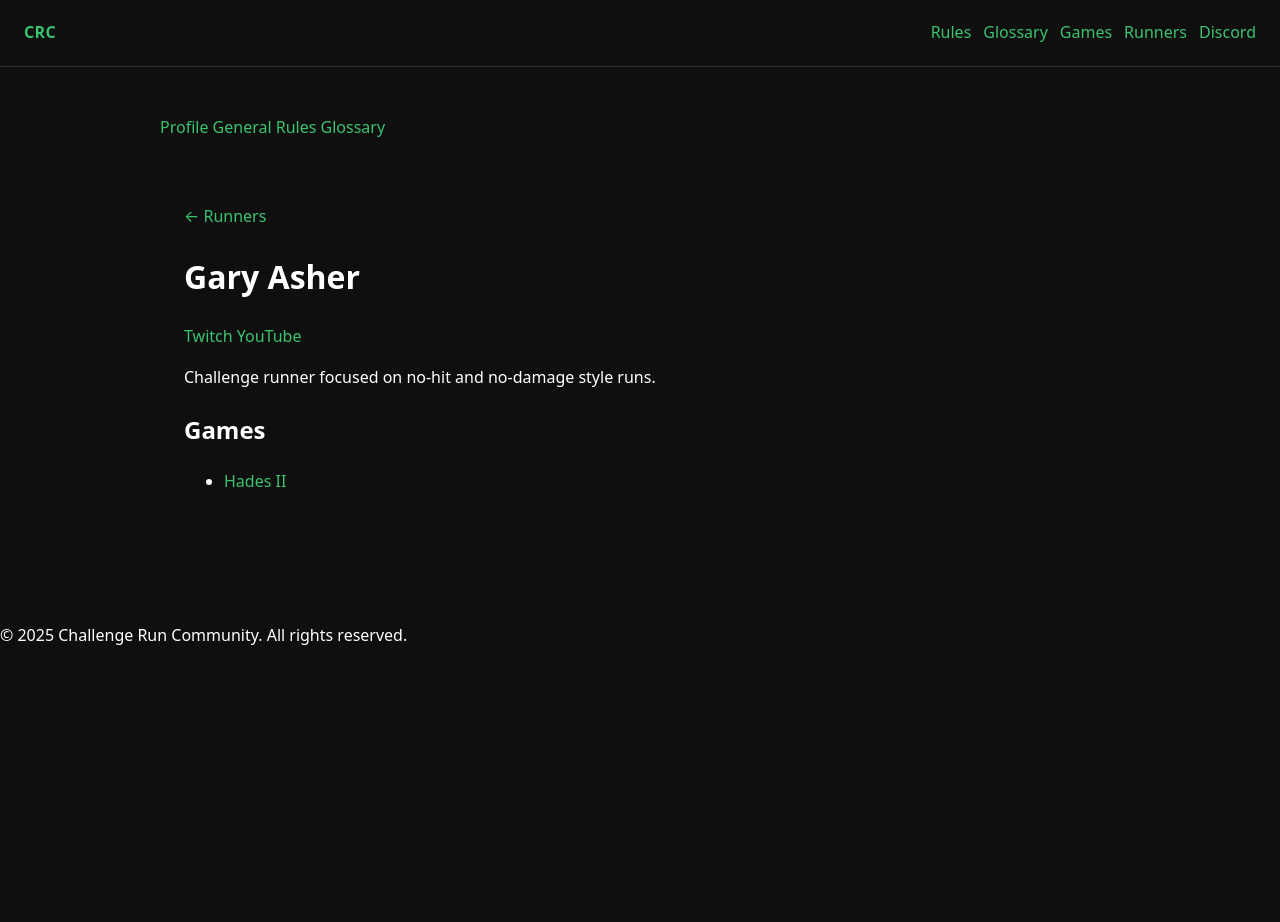
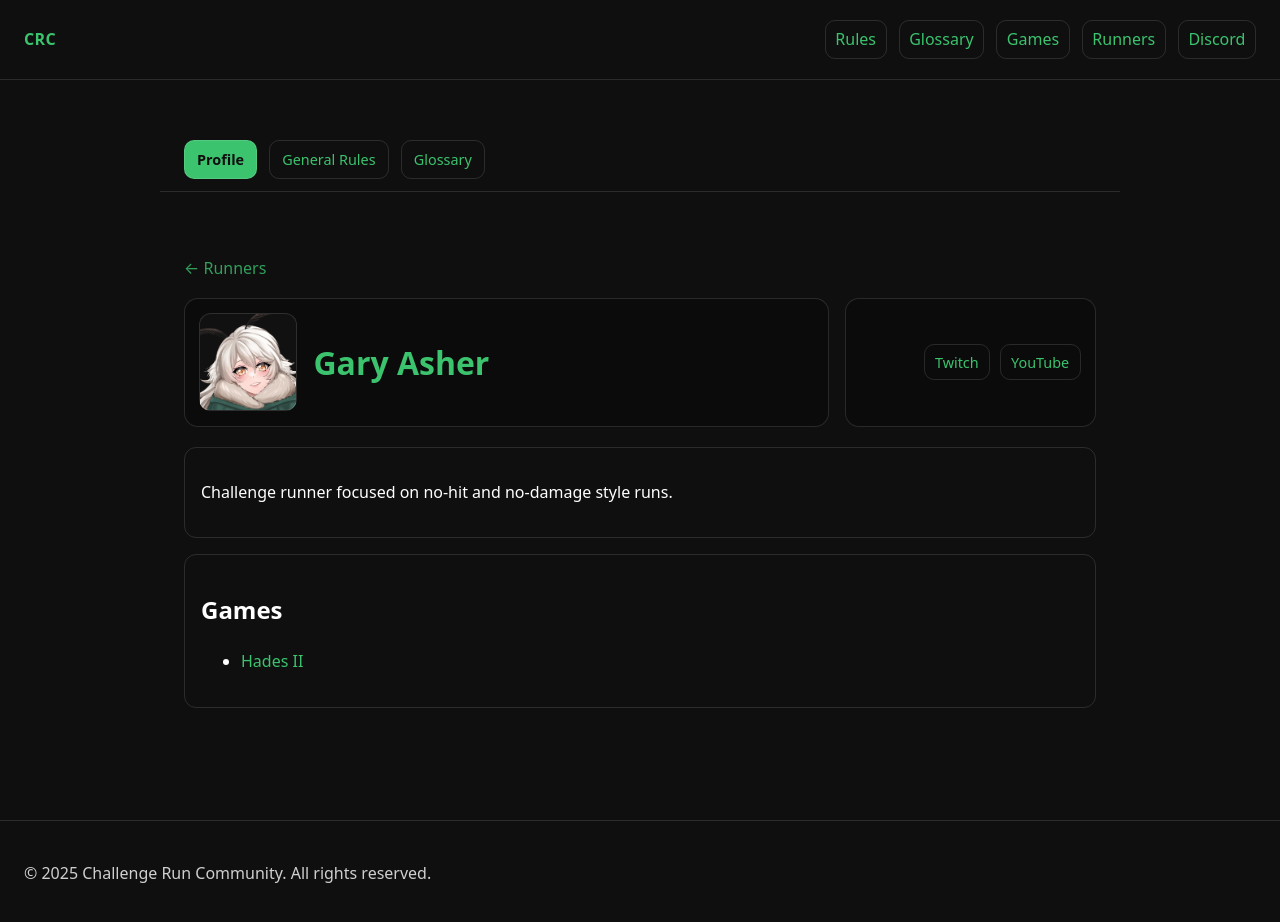
Before and after one commit to GaryAsher/challenge-run-site, a Jekyll site: the page built from _runners/gary-asher.md, in a window 1280 px wide and 927 px high. Shown: the top 922 px of the window. Built offline with Jekyll 4.4.1, drawn with Linux system fonts in a browser that asks for light colours.

Commit message:
Update style.css

```diff
--- a/assets/style.css
+++ b/assets/style.css
@@ -19,13 +19,8 @@ body {
   line-height: 1.6;
 }
 
-a {
-  color: var(--accent);
-  text-decoration: none;
-}
-a:hover {
-  text-decoration: underline;
-}
+a { color: var(--accent); text-decoration: none; }
+a:hover { text-decoration: underline; }
 
 /* ============================================================
    Layout Containers
@@ -55,9 +50,71 @@ a:hover {
   color: var(--accent);
 }
 
+.nav {
+  display: flex;
+  gap: 0.75rem;
+  flex-wrap: wrap;
+}
+
+.nav a {
+  padding: 0.35rem 0.6rem;
+  border: 1px solid var(--border);
+  border-radius: 10px;
+}
+
 /* ============================================================
-   Dark UI controls (A–Z buttons, search, select)
+   Footer
    ============================================================ */
+.site-footer {
+  padding: 1.5rem;
+  border-top: 1px solid var(--border);
+}
+
+/* ============================================================
+   Shared Components
+   ============================================================ */
+.muted { opacity: 0.8; }
+
+.card {
+  border: 1px solid var(--border);
+  border-radius: 12px;
+  padding: 1rem;
+  margin: 1rem 0;
+}
+
+.filter {
+  width: 100%;
+  max-width: 520px;
+  padding: 0.6rem 0.75rem;
+  margin: 0.75rem 0 1rem 0;
+  border-radius: 12px;
+  border: 1px solid var(--border);
+  background: #0b0b0b;
+  color: var(--fg);
+}
+
+.filter::placeholder {
+  color: rgba(255, 255, 255, 0.6);
+}
+
+.select {
+  padding: 0.45rem 0.6rem;
+  border-radius: 10px;
+  border: 1px solid var(--border);
+  background: #0b0b0b;
+  color: var(--fg);
+  margin-left: 0.4rem;
+}
+
+/* ============================================================
+   A–Z Navigation
+   ============================================================ */
+.az {
+  display: flex;
+  flex-wrap: wrap;
+  gap: 0.35rem;
+  margin-bottom: 1.25rem;
+}
 
 .az a {
   padding: 0.2rem 0.45rem;
@@ -69,21 +126,221 @@ a:hover {
   display: inline-block;
 }
 
-.az a.muted {
-  opacity: 0.8;
+.list { padding-left: 1.2rem; }
+
+/* ============================================================
+   Grid Utility
+   ============================================================ */
+.grid {
+  display: grid;
+  grid-template-columns: repeat(auto-fill, minmax(220px, 1fr));
+  gap: 0.9rem;
 }
 
-.filter,
-.select {
-  border: 1px solid var(--border);
-  background: #0b0b0b;
-  color: var(--fg);
+/* ============================================================
+   Games: Tabs, Hero, Cards
+   ============================================================ */
+.game-tabs {
+  position: sticky;
+  top: 0;
+  background: var(--bg);
+  padding: 0.75rem 1.5rem;
+  border-bottom: 1px solid var(--border);
+  z-index: 5;
 }
 
-.filter::placeholder {
-  color: rgba(255, 255, 255, 0.6);
+/* Game hero banner */
+.game-hero {
+  position: relative;
+  border: 1px solid var(--border);
+  border-radius: 16px;
+  overflow: hidden;
+  margin: 0 0 1.25rem 0;
+  min-height: 260px;
+  background-size: cover;
+  background-position: center;
+  background-repeat: no-repeat;
 }
 
-.nav {
+.game-hero__overlay {
+  position: absolute;
+  inset: 0;
   display: flex;
-  gap: 0.75rem;
+  align-items: flex-end;
+  background: linear-gradient(
+    to top,
+    rgba(15, 15, 15, 0.92),
+    rgba(15, 15, 15, 0.65),
+    rgba(15, 15, 15, 0.45)
+  );
+}
+
+.game-hero__content {
+  padding: 1.25rem;
+}
+
+.game-hero h1 {
+  margin: 0.25rem 0 0 0;
+  color: var(--accent);
+}
+
+/* Game cards (covers on /games/) */
+.game-card {
+  position: relative;
+  display: block;
+  min-height: 140px;
+  border: 1px solid var(--border);
+  border-radius: 14px;
+  overflow: hidden;
+  background: #111;
+}
+
+.game-card__bg {
+  position: absolute;
+  inset: 0;
+  background-size: cover;
+  background-position: center;
+  background-repeat: no-repeat;
+  opacity: 0.45;
+  filter: saturate(1.1);
+}
+
+.game-card__overlay {
+  position: absolute;
+  inset: 0;
+  display: flex;
+  align-items: flex-end;
+  background: linear-gradient(
+    to top,
+    rgba(15, 15, 15, 0.95),
+    rgba(15, 15, 15, 0.6),
+    rgba(15, 15, 15, 0.35)
+  );
+}
+
+.game-card__title {
+  padding: 0.9rem;
+  font-weight: 650;
+  color: #fff;
+  position: relative;
+  z-index: 2;
+}
+
+.game-card:hover .game-card__bg {
+  opacity: 0.6;
+}
+
+.game-card:hover {
+  text-decoration: none;
+}
+
+/* ============================================================
+   Runners: Tabs + Header Boxes
+   ============================================================ */
+.runner-tabs {
+  position: sticky;
+  top: 0;
+  background: var(--bg);
+  padding: 0.75rem 1.5rem;
+  border-bottom: 1px solid var(--border);
+  z-index: 5;
+}
+
+.runner-tabs .tab {
+  padding: 0.45rem 0.75rem;
+  border-radius: 10px;
+  border: 1px solid var(--border);
+  font-size: 0.9rem;
+  margin-right: 0.5rem;
+  display: inline-block;
+}
+
+.runner-tabs .tab.active {
+  background: var(--accent);
+  color: #0f0f0f;
+  font-weight: 600;
+}
+
+.runner-top {
+  display: flex;
+  gap: 1rem;
+  align-items: stretch;
+  justify-content: space-between;
+  margin-bottom: 1.25rem;
+}
+
+.runner-left,
+.runner-right {
+  border: 1px solid var(--border);
+  border-radius: 14px;
+  background: #0b0b0b;
+  padding: 0.9rem;
+}
+
+.runner-left {
+  display: flex;
+  gap: 1rem;
+  align-items: center;
+  flex: 1;
+}
+
+.runner-right {
+  display: flex;
+  align-items: center;
+  justify-content: flex-end;
+  min-width: 220px;
+}
+
+.runner-avatar {
+  width: 96px;
+  height: 96px;
+  border-radius: 12px;
+  border: 1px solid var(--border);
+  background-color: #111;
+  background-size: contain;
+  background-position: center;
+  background-repeat: no-repeat;
+  flex: 0 0 auto;
+}
+
+.runner-avatar--empty {
+  opacity: 0.4;
+}
+
+.runner-name h1 {
+  margin: 0;
+  color: var(--accent);
+}
+
+.runner-links {
+  display: flex;
+  gap: 0.6rem;
+  flex-wrap: wrap;
+  justify-content: flex-end;
+}
+
+.runner-link {
+  padding: 0.35rem 0.65rem;
+  border-radius: 10px;
+  border: 1px solid var(--border);
+  background: transparent;
+  font-size: 0.9rem;
+}
+
+.runner-link:hover {
+  text-decoration: none;
+  opacity: 0.9;
+}
+
+/* ============================================================
+   Responsive
+   ============================================================ */
+@media (max-width: 640px) {
+  .runner-top {
+    flex-direction: column;
+  }
+  .runner-right {
+    justify-content: flex-start;
+    min-width: 0;
+  }
+}
```
